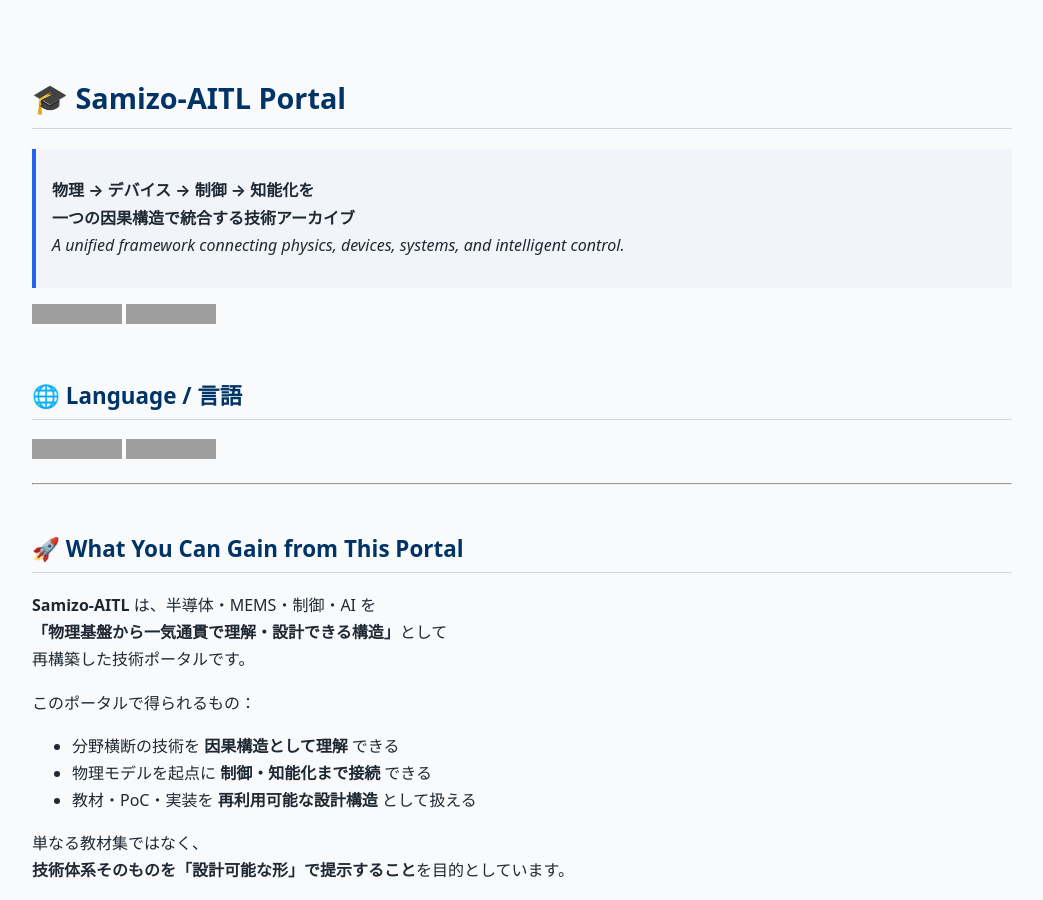
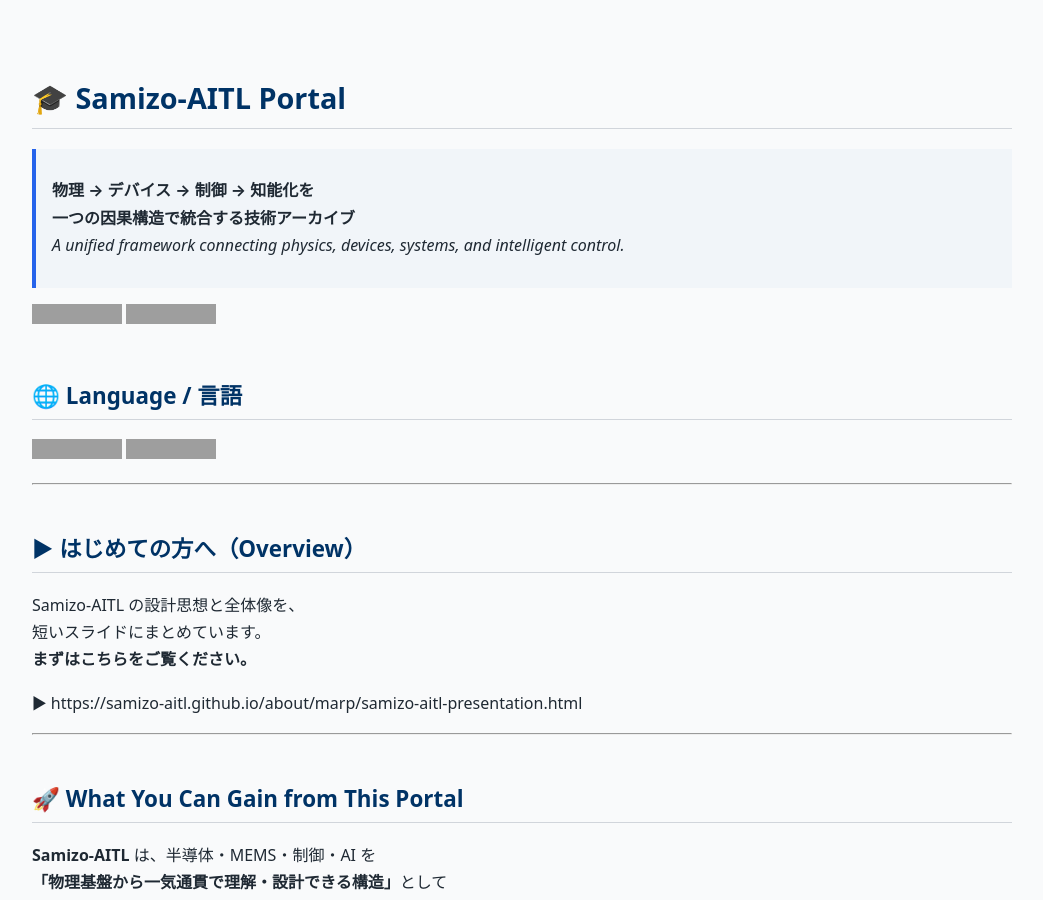
Before and after one commit to Samizo-AITL/Samizo-AITL.github.io, a Jekyll site: the page built from index.md, in a window 1280 px wide and 900 px high, cut to the strip 0-900 px from the top of the window. Shown: the whole strip, without its empty margins (118-1161 px from the left). Built offline with Jekyll 4.4.1, drawn with Linux system fonts in a browser that asks for light colours; grey boxes are pictures that could not be loaded.

Commit message:
Update index.md

```diff
--- a/index.md
+++ b/index.md
@@ -16,6 +16,16 @@
 ## 🌐 Language / 言語
 [![English Version](https://img.shields.io/badge/English-Version-blue?logo=github)](https://samizo-aitl.github.io/en/)
 [![Japanese Version](https://img.shields.io/badge/Japanese-Version-brightgreen?logo=github)](https://samizo-aitl.github.io/)
+
+---
+
+## ▶ はじめての方へ（Overview）
+
+Samizo-AITL の設計思想と全体像を、
+短いスライドにまとめています。
+**まずはこちらをご覧ください。**
+
+▶ https://samizo-aitl.github.io/about/marp/samizo-aitl-presentation.html
 
 ---
 
```
